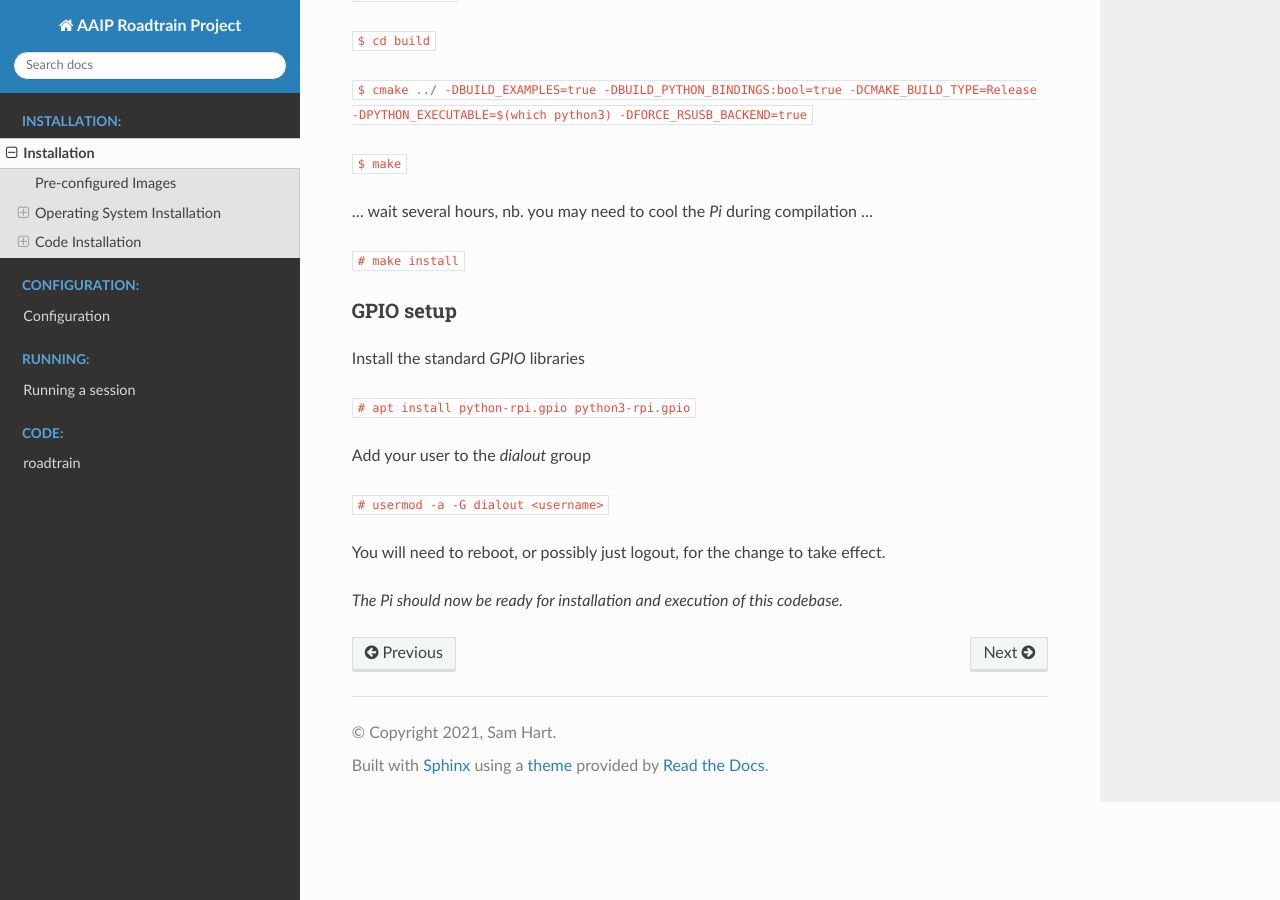
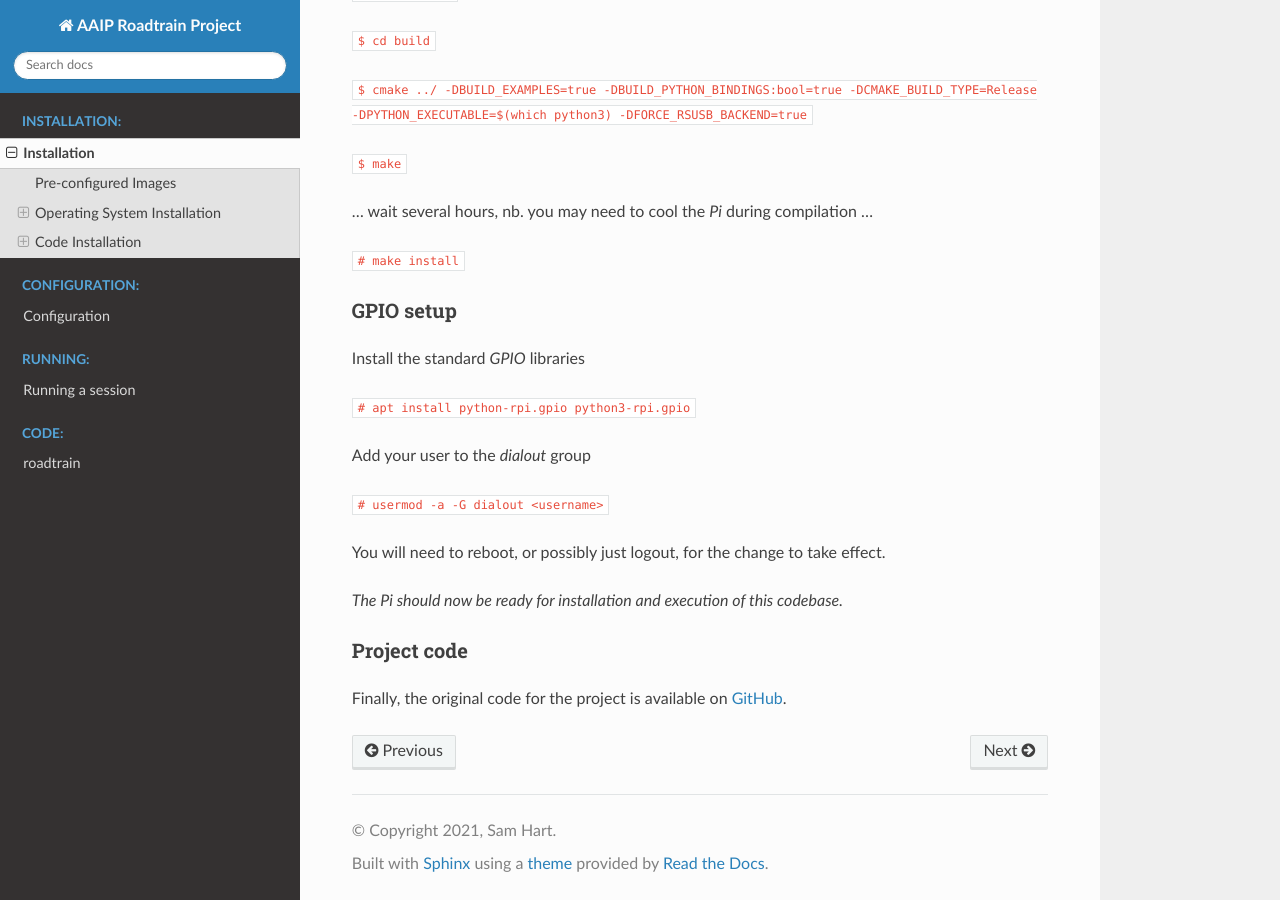
Before and after one commit to wsdh500/roadtrain, a Sphinx documentation site: the page built from docs/source/Installation.rst, in a window 1280 px wide and 900 px high, scrolled down 4800 px. Built offline with Sphinx 7.4.7 and the Read the Docs theme 2.0.0, drawn with Linux system fonts in a browser that asks for light colours.

Commit message:
Add a link to the original GitHub project.

```diff
--- a/docs/source/Installation.rst
+++ b/docs/source/Installation.rst
@@ -246,3 +246,10 @@ You will need to reboot, or possibly just logout, for the change to take effect.
 
 
 *The Pi should now be ready for installation and execution of this codebase.*
+
+
+Project code
+^^^^^^^^^^^^
+
+Finally, the original code for the project is available on
+`GitHub <https://github.com/wsdh500/roadtrain>`_.
```
